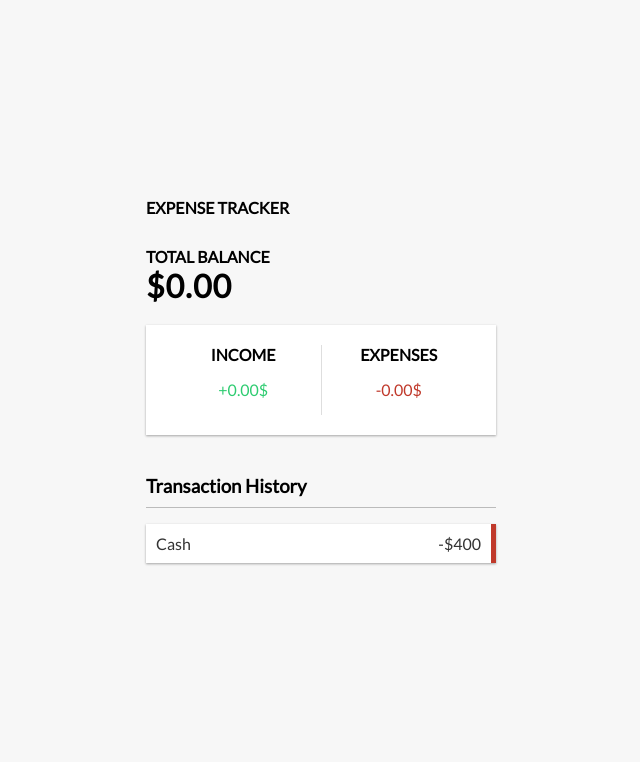
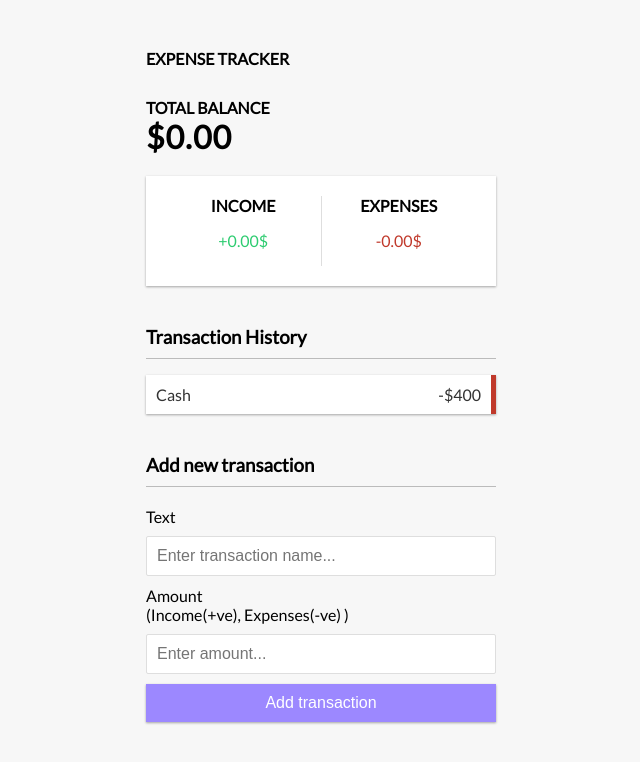
Before and after one commit to AshrafMuhammadNaeem/expense-tracker, a React (Create React App) app: page / in a window 1280 px wide. Shown: the top 762 px of the page, without its empty margins (319-959 px from the left). Built offline with nearby package versions, Linux system fonts and the light colour scheme.

Commit message:
Add transaction code editing

```diff
--- a/src/App.js
+++ b/src/App.js
@@ -1,5 +1,6 @@
 import React from 'react';
 import './App.css';
+import { AddTransaction } from './components/AddTransaction';
 import { Balance } from './components/Balance';
 import { Header } from './components/Header';
 import { IncomeExpense } from './components/IncomeExpense';
@@ -15,6 +16,7 @@ function App() {
       <Balance />
       <IncomeExpense />
       <TransactionList />
+      <AddTransaction />
 
       </div>
 
--- a/src/components/AddTransaction.js
+++ b/src/components/AddTransaction.js
@@ -7,11 +7,11 @@ export const AddTransaction = () => {
       <form>
         <div className="form-control">
           <label htmlFor="text">Text</label>
-          <input type="text" placeholder="Enter text..." />
+          <input type="text" placeholder="Enter transaction name..." />
         </div>
         <div className="form-control">
           <label htmlFor="amount">Amount <br />
-            (negative - expense, positive - income)</label
+            (Income(+ve), Expenses(-ve) )</label
           >
           <input type="number"  placeholder="Enter amount..." />
         </div>
```
